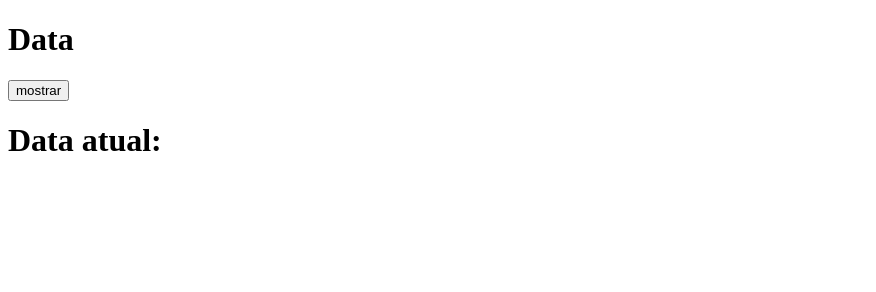
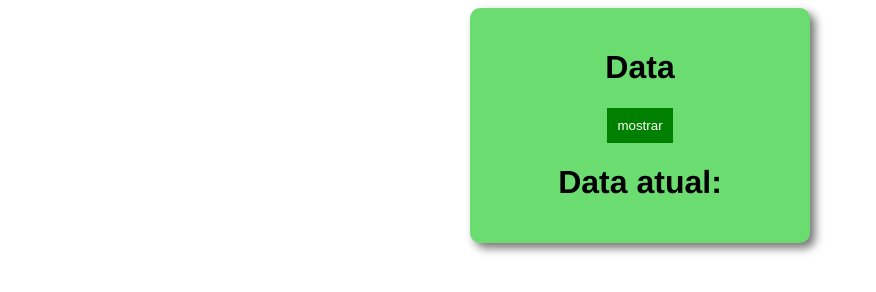
Before and after one commit to Cauanz/exercicio-hora-e-dia, a plain HTML site: page exercicio data/exercicios.html in a window 1280 px wide. Shown: the whole page, without its empty margins (0-876 px from the left). Drawn offline with Linux system fonts and the light colour scheme.

Commit message:
css3-style-added

```diff
--- a/exercicio data e hora/estilo.css
+++ b/exercicio data e hora/estilo.css
@@ -1,4 +1,26 @@
 body {
+  background: rgb(218, 63, 63);
+  color: black;
+  text-align: center;
+  font-family:Georgia, 'Times New Roman', Times, serif
+}
+
+div{
   background: white;
- color: black;
+  display: block;
+  margin: auto;
+  padding: 20px;
+  box-shadow: 5px 5px 10px rgba(0, 0, 0, 0.555);
+  width: 300px;
+  border-radius: 10px;
 }
+
+input[type=button] {
+  background-color: rgb(255, 255, 255);
+  border: none;
+  color: rgb(0, 0, 0);
+  margin: 10px;
+  padding:10px;
+  border-radius: 5px;
+  box-shadow: 5px 5px 10px rgba(0, 0, 0, 0.555);
+}
--- a/exercicio data/estilo.css
+++ b/exercicio data/estilo.css
@@ -1,4 +1,31 @@
 body {
   background: white;
- color: black;
+  font-family: Helvetica;
+  color: black;
+  text-align: center;
 }
+
+div {
+  background: rgb(107, 221, 112);
+  display: block;
+  margin: auto;
+  text-align: center;
+  padding: 20px;
+  box-shadow: 5px 5px 10px rgba(0, 0, 0, 0.555);
+  width: 300px;
+  border-radius: 10px;
+}
+
+input[type=button]{
+  color: white;
+  background-color: green;
+  border: none;
+  padding:10px;
+}
+
+input[type=button]:hover{
+  color: rgb(0, 0, 0);
+  background-color: rgb(20, 187, 20);
+  border: none;
+  padding:10px;
+}
--- a/exercicio data/exercicios.html
+++ b/exercicio data/exercicios.html
@@ -8,12 +8,15 @@
   <link rel="stylesheet" href="estilo.css">
 </head>
 <body>
+
+  <div>
     <h1>Data</h1>
 
-  <input type="button" id="botao" value="mostrar" onclick="Mostrar()">
+    <input type="button" id="botao" value="mostrar" onclick="Mostrar()">
 
-  <h1>Data atual: </h1>
-  <h2 id="datatxt"></h2>
+    <h1>Data atual: </h1>
+    <h2 id="datatxt"></h2>
+  </div>
 
 
   <script src="javascript.js"></script>
--- a/exercicio data/javascript.js
+++ b/exercicio data/javascript.js
@@ -45,5 +45,5 @@ function Mostrar(){
       break;
   }
 
-  mostradata.innerHTML = (`Hoje é: ${dia} ${mes} ${ano}`)
+  mostradata.innerHTML = (`Hoje é: ${dia}/${mes}/${ano}`)
 }
```
Also changed, not shown: exercicio data e hora/exercicios.html (+6 -4 lines).
